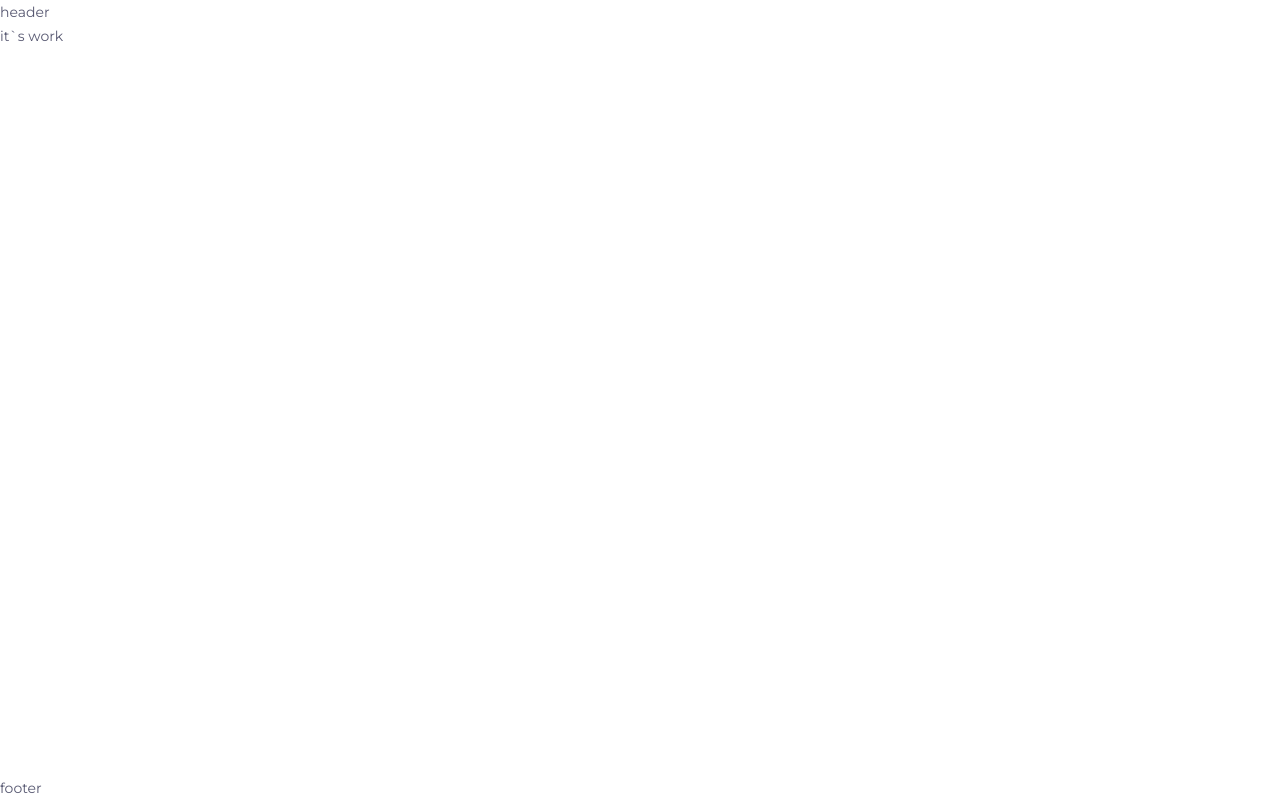
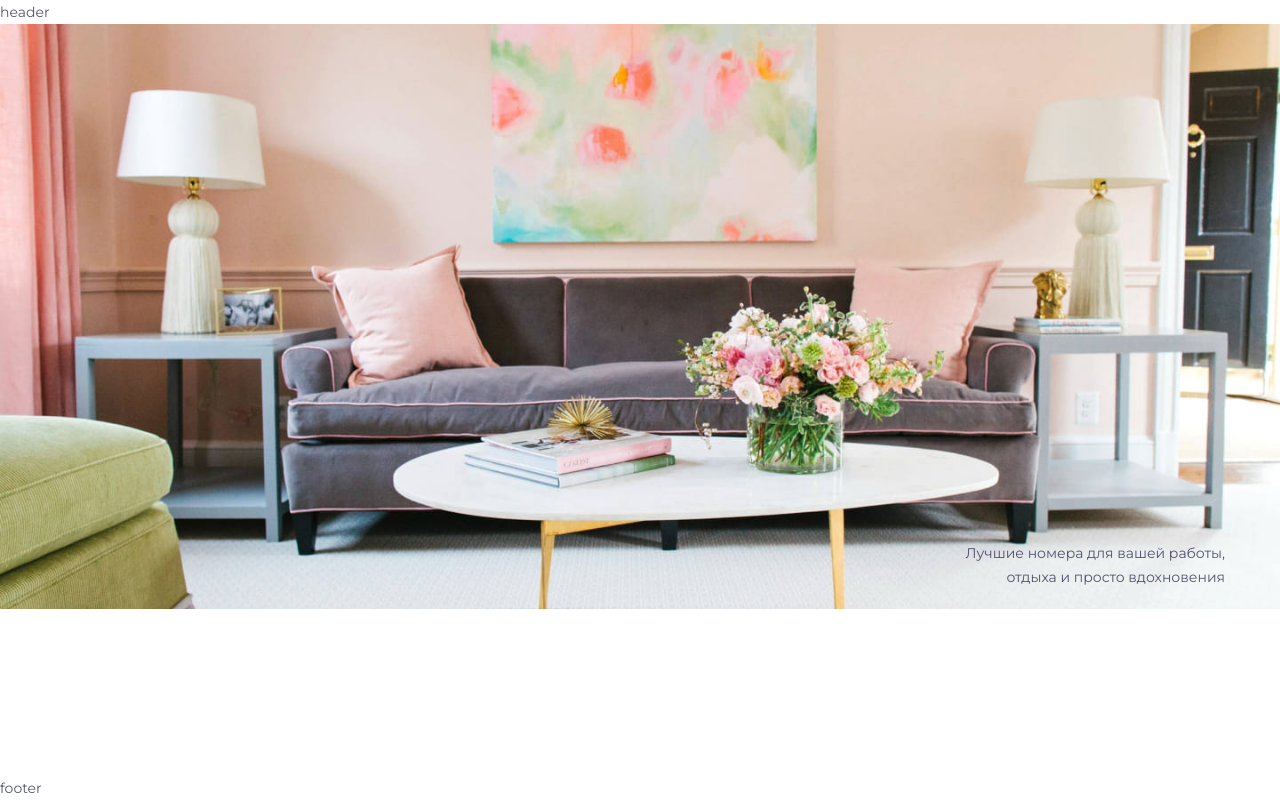
Before and after one commit to mpreterer/React-Village-Hotel, a React (Create React App) app: page / in a window 1280 px wide. Built offline with nearby package versions, Linux system fonts and the light colour scheme.

Commit message:
Added styles for page Main issue #10

```diff
--- a/src/pages/Main.tsx
+++ /dev/null
@@ -1,5 +0,0 @@
-const Main = () => {
-  return <div>it`s work</div>;
-};
-
-export { Main };
--- /dev/null
+++ b/src/pages/Main/Main.scss
@@ -0,0 +1,66 @@
+@import '../../styles/mixins.scss';
+
+.landing-page {
+  @include page-background('../../assets/img/landing-page-bg.jpg', -70px);
+  background-position-y: 100%;
+  background-size: 100%;
+  // width: 100%;
+  // flex-grow: 1;
+
+  @media (max-width: (1440px)) {
+    background-position: center;
+    background-size: cover;
+  }
+
+
+
+  &__wrapper {
+    width: 100%;
+    min-height: 830px;
+    max-width: 1170px;
+    margin: 0 auto;
+    padding-top: 70px;
+    padding-left: 4px;
+    display: grid;
+
+    @media (max-width: (1440px)) {
+      min-height: auto;
+      aspect-ratio: 2/1;
+    }
+
+
+
+    // @include media-breakpoint-down($xs) {
+    //   padding-left: 0;
+    //   padding-right: 0;
+    // }
+  }
+
+  &__search-room-wrapper {
+    display: flex;
+    justify-self: center;
+    justify-content: flex-start;
+    align-items: flex-start;
+    justify-self: start;
+
+    // @include media-breakpoint-down($sm) {
+    //   justify-self: center;
+    //   margin: 0 10px;
+    // }
+  }
+
+  &__text {
+    @include font-body;
+    color: var(--dark-shade-75);
+    padding-bottom: 20px;
+    max-width: 265px;
+    text-align: end;
+    justify-self: end;
+    display: flex;
+    align-items: flex-end;
+
+    // @include media-breakpoint-down($xs) {
+    //   margin-right: 20px;
+    // }
+  }
+}
--- /dev/null
+++ b/src/pages/Main/Main.tsx
@@ -0,0 +1,18 @@
+import { FC } from 'react';
+
+import './Main.scss';
+
+const Main: FC = () => {
+  return (
+    <main className="landing-page">
+      <div className="landing-page__wrapper">
+        <section className="landing-page__search-room-wrapper" />
+        <span className="landing-page__text">
+          Лучшие номера для вашей работы, отдыха и просто вдохновения
+        </span>
+      </div>
+    </main>
+  );
+};
+
+export { Main };
--- a/src/routes/index.tsx
+++ b/src/routes/index.tsx
@@ -1,7 +1,7 @@
 import { Route, Routes } from 'react-router-dom';
 
 import { Layout } from '../components/Layout/Layout';
-import { Main } from '../pages/Main';
+import { Main } from '../pages/Main/Main';
 import { SearchRooms } from '../pages/SearchRooms';
 
 import SCREENS from './endpoints';
--- a/src/styles/_mixins.scss
+++ b/src/styles/_mixins.scss
@@ -57,6 +57,13 @@
   text-transform: uppercase;
 }
 
+@mixin font-body() {
+  font-weight: normal;
+  font-size: 14px;
+  font-family: var(--main-font);
+  line-height: 24px;
+}
+
 @mixin text-gradient {
   color: var(--purple);
   background: var(--gradient);
@@ -74,6 +81,15 @@
   content: $content;
 }
 
+@mixin page-background($imagePath, $imageShift) {
+  background: url($imagePath) no-repeat center;
+  background-position: 0 $imageShift;
+
+  // @include media-breakpoint-up($xl) {
+  //   background-size: cover;
+  // }
+}
+
 @function rem($pixels, $context: var(--main-font-size)) {
   @if (unitless($pixels)) {
     $pixels: $pixels * 1px;
```
